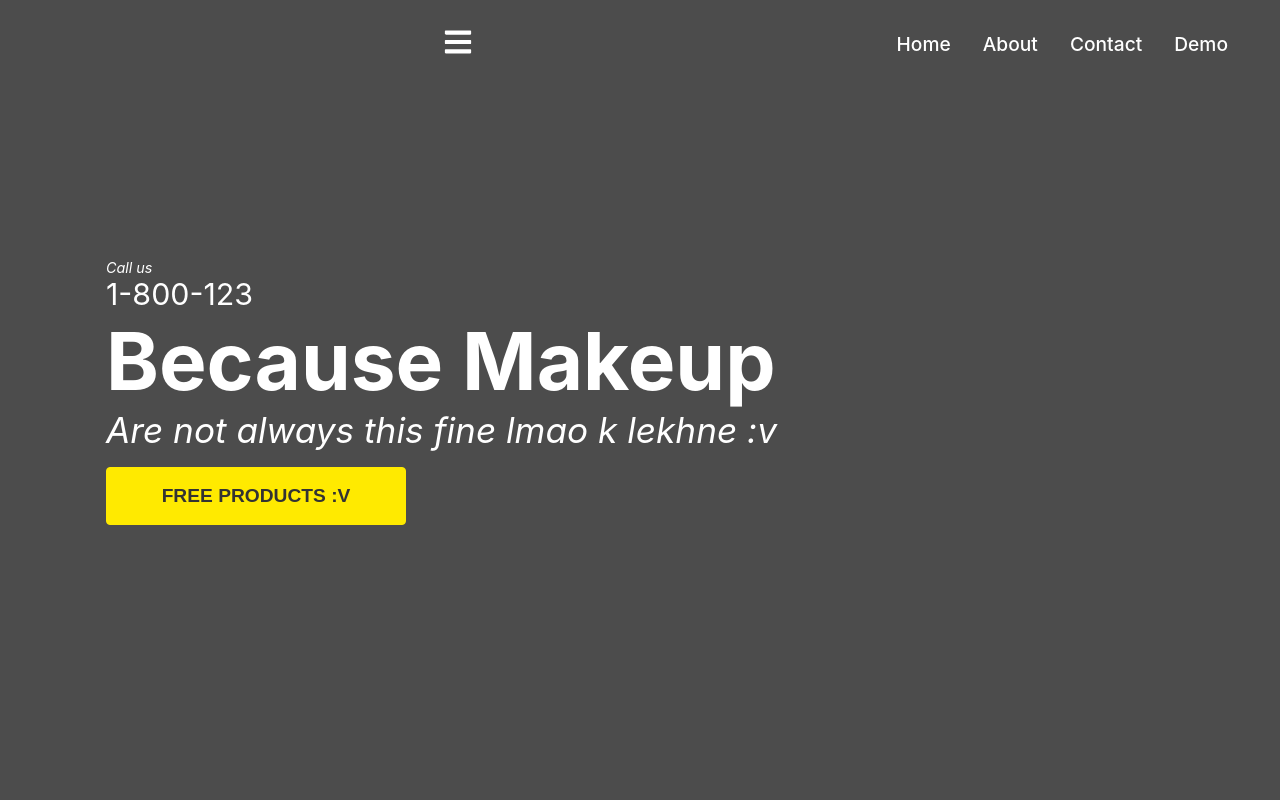
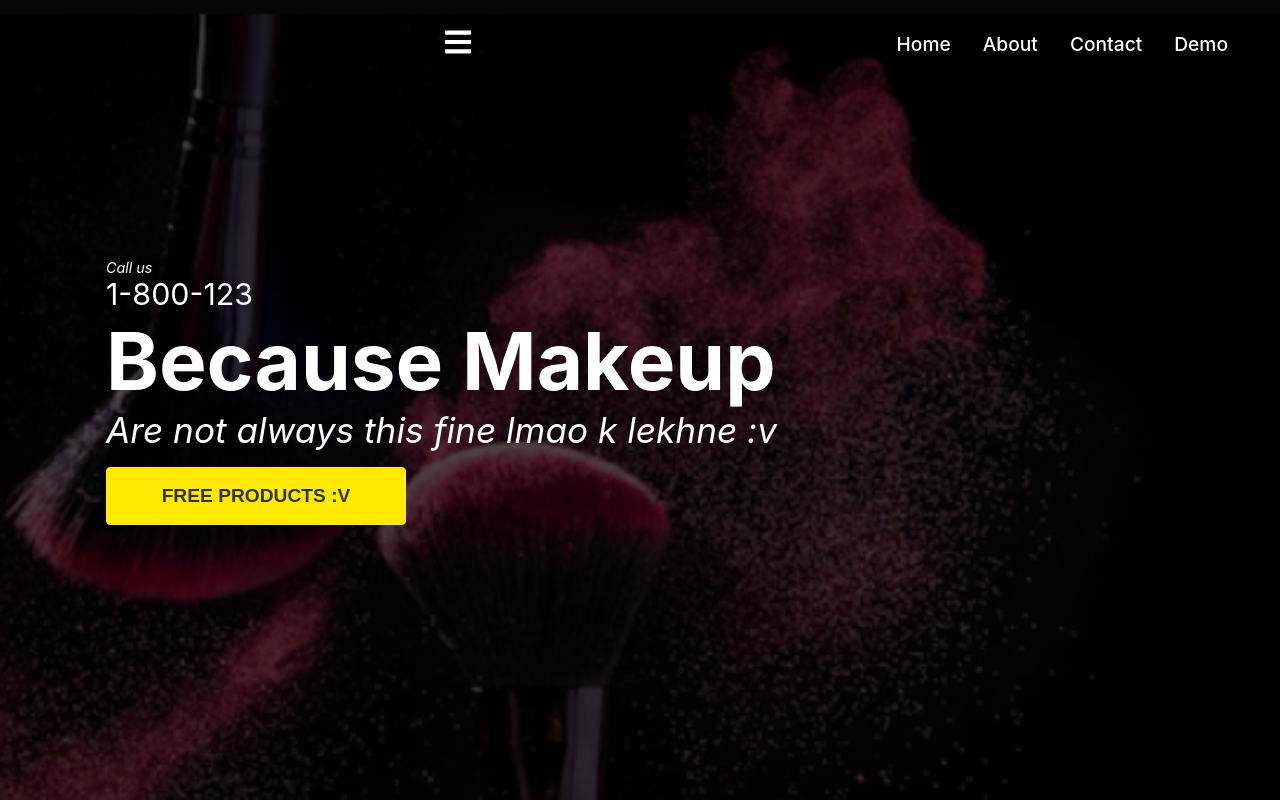
Before and after one commit to Rajan66/Glam, a React (Create React App) app in the folder client/: page / in a window 1280 px wide. Shown: the top 800 px of the page. Built offline with nearby package versions, Linux system fonts and the light colour scheme.

Commit message:
Url fixed

```diff
--- a/client/src/components/Hero/hero.css
+++ b/client/src/components/Hero/hero.css
@@ -8,7 +8,7 @@
 
 .hero::before{
     content: '';
-    /* background: url('./images/cover.png') no-repeat center center/cover; */
+    background: url('../../images/cover.png') no-repeat center center/cover;
     height: 100%;
     width: 100%;
     position: absolute;
```
